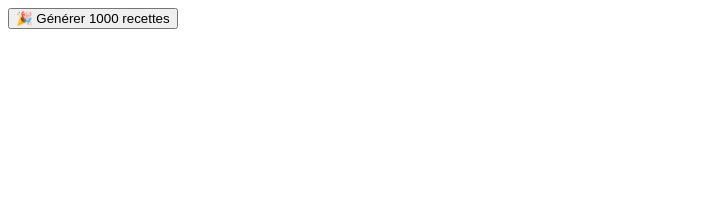
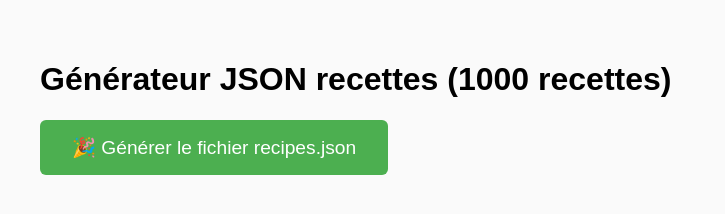
Before and after one commit to horus911/recipes, a plain HTML site: page index.html in a window 1280 px wide. Shown: the whole page, without its empty margins (0-725 px from the left). Drawn offline with Linux system fonts and the light colour scheme.

Commit message:
Update index.html

```diff
--- a/index.html
+++ b/index.html
@@ -1,13 +1,32 @@
-
 <!DOCTYPE html>
-<html>
+<html lang="fr">
 <head>
-  <meta charset="utf-8">
-  <title>Générateur de recettes JSON</title>
+  <meta charset="UTF-8" />
+  <title>Générateur JSON recettes</title>
+  <style>
+    body { font-family: sans-serif; padding: 2rem; background: #fafafa; }
+    button {
+      padding: 1rem 2rem;
+      font-size: 1.2rem;
+      cursor: pointer;
+      background: #4CAF50;
+      color: white;
+      border: none;
+      border-radius: 6px;
+    }
+    a#downloadLink {
+      display: block;
+      margin-top: 1rem;
+      font-size: 1.1rem;
+      color: #2196F3;
+      text-decoration: none;
+    }
+  </style>
 </head>
 <body>
-  <button onclick="generate()">🎉 Générer 1000 recettes</button>
-  <a id="downloadLink" style="display:none;" download="recipes.json">📥 Télécharger JSON</a>
+  <h1>Générateur JSON recettes (1000 recettes)</h1>
+  <button onclick="generate()">🎉 Générer le fichier recipes.json</button>
+  <a id="downloadLink" style="display:none;" download="recipes.json"></a>
 
   <script>
     function generate() {
@@ -30,15 +49,14 @@
         const lang = i % 2 === 0 ? 'fr' : 'en';
         const title = titles[lang][Math.floor(Math.random() * titles[lang].length)] + ' ' + (i + 1);
         const ing = ingredients[lang].sort(() => 0.5 - Math.random()).slice(0, 4);
-        const rec = {
+        recipes.push({
           lang,
           title,
           prep_time: `${10 + Math.floor(Math.random() * 20)} min`,
           cook_time: `${15 + Math.floor(Math.random() * 25)} min`,
           ingredients: ing,
           instructions: instructions[lang]
-        };
-        recipes.push(rec);
+        });
       }
 
       const blob = new Blob([JSON.stringify(recipes, null, 2)], {type: "application/json"});
```
